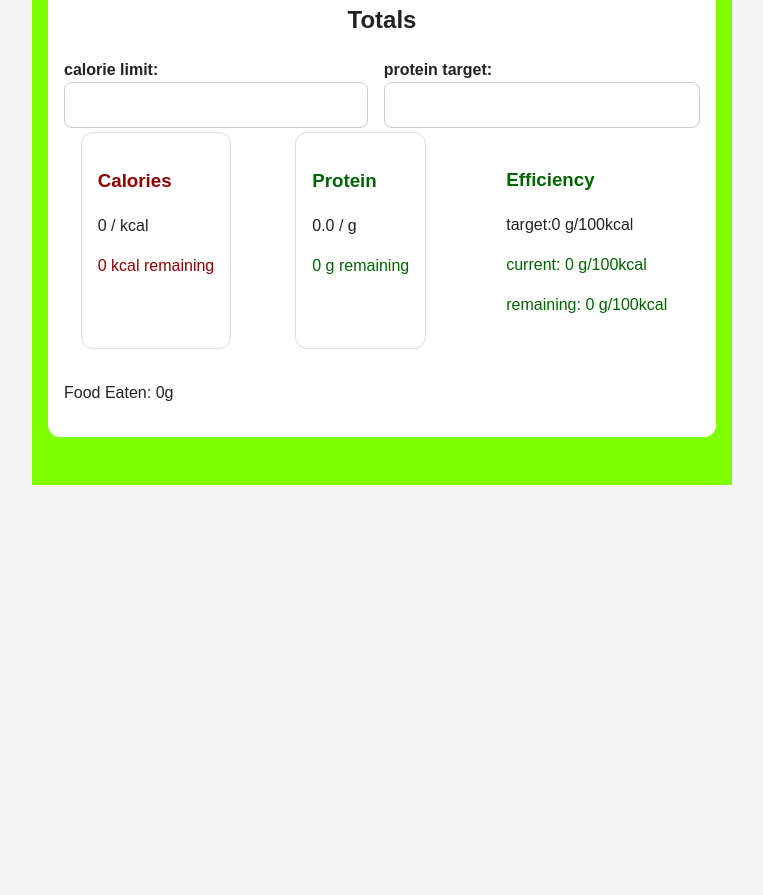
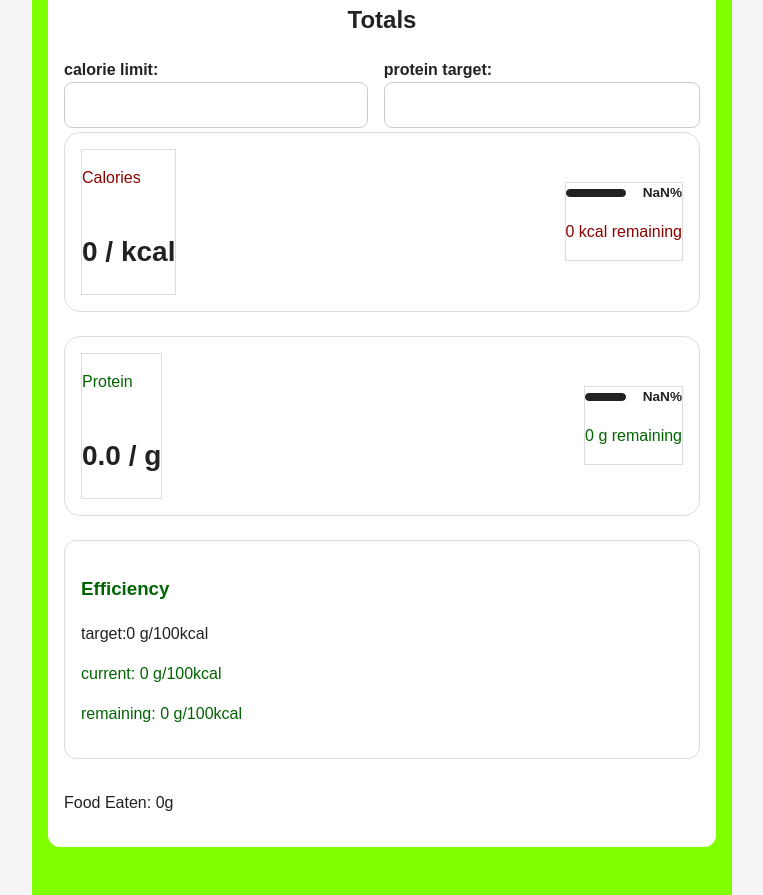
Before and after one commit to GrowYourOwnFreedom/protein-tracker, a React (Vite) app: page / in a window 1280 px wide. Shown: the part 960-1855 px from the top of the page, without its empty margins (258-1021 px from the left). Before the commit the page ends 1445 px from the top, so only its background shows below. Built offline with nearby package versions, Linux system fonts and the light colour scheme.

Commit message:
add progress bar to totals

```diff
--- a/src/App.css
+++ b/src/App.css
@@ -105,8 +105,8 @@ button:hover {
 }
 .target-card-container {
     display: flex;
-    gap: 4rem;
-    justify-content: center;
+    flex-direction: column;
+    gap: 0.5rem;
 }
 .target-warning {
     color: darkred;
@@ -119,3 +119,72 @@ button:hover {
   border: 1px solid #ddd;
   border-radius: 12px;
 }
+.card {
+  display: flex;
+  justify-content: space-between;
+  align-items: center;
+  gap: 1rem;
+
+  padding: 1rem;
+  border-radius: 1rem;
+  background: white;
+  border: 1px solid #ddd;
+}
+
+.card-main {
+  display: flex;
+  flex-direction: column;
+  gap: 0.25rem;
+    border: 1px solid #ddd;
+
+}
+
+.card-side {
+  text-align: right;
+    border: 1px solid #ddd;
+
+}
+
+.card-label {
+  font-size: 0.8rem;
+  font-weight: 600;
+  opacity: 0.7;
+}
+
+.card-value {
+  font-size: 1.75rem;
+  font-weight: 700;
+  line-height: 1;
+}
+
+.card-detail,
+.card-status {
+  font-size: 0.9rem;
+  opacity: 0.75;
+}
+.progress-row {
+  display: flex;
+  align-items: center;
+  gap: 0.5rem;
+}
+
+.progress-track {
+  flex: 1;
+  height: 0.5rem;
+  background: #e5e5e5;
+  border-radius: 999px;
+  overflow: hidden;
+}
+
+.progress-fill {
+  height: 100%;
+  border-radius: inherit;
+  background: #222;
+}
+
+.progress-percent {
+  min-width: 3rem;
+  text-align: right;
+  font-size: 0.85rem;
+  font-weight: 600;
+}
--- a/src/SummaryCard.jsx
+++ b/src/SummaryCard.jsx
@@ -10,7 +10,7 @@ function SummaryCard({currentCaloriesTotal,currentProteinTotal,proteinTarget,cal
     const currentEfficiencySuccess = currentProteinEfficiency >= proteinEfficiencyTarget
     const cardClass = currentEfficiencySuccess? "target-success" : "target-warning"
     return(
-        <section>
+        <section className="target-card">
             <h3 className={cardClass}>Efficiency</h3>
             <p>target:{proteinEfficiencyTarget} g/100kcal</p>
             <p className={cardClass}>current: {formatNumber(currentProteinEfficiency)} g/100kcal</p>
--- a/src/TargetCard.jsx
+++ b/src/TargetCard.jsx
@@ -10,14 +10,32 @@ function TargetCard({ title, current, target, unit, type }) {
     const goalSuccess = remaining <= 0 && type === "goal";
     const targetCardClass =
         limitSuccess || goalSuccess ? "target-success" : "target-warning";
+    const percentage = current/target * 100
+    const barPercentage = Math.min(percentage,100)
+    const displayPercentage = Math.round(percentage)
 
     return (
-        <section className="target-card">
-            <h3 className={targetCardClass}>{title}</h3>
-            <p>
-                {current} / {target} {unit}
-            </p>
-            <p className={targetCardClass}>{statusText}</p>
+        <section className="card">
+            <div className="card-main">
+                <p className={"card-label",targetCardClass}>{title}</p>
+                <p className="card-value">
+                    {current} / {target} {unit}
+                </p>
+            </div>
+            <div className="card-side">
+                <div className="progress-row">
+                    <div className="progress-track">
+                        <div
+                        className="progress-fill"
+                        style={{ width: `${barPercentage}%` }}
+                        />
+                    </div>
+                    <span className="progress-percent">
+                        {displayPercentage}%
+                    </span>
+                </div>
+                <p className={"card-status",targetCardClass}>{statusText}</p>
+            </div>
         </section>
     );
 }
```
